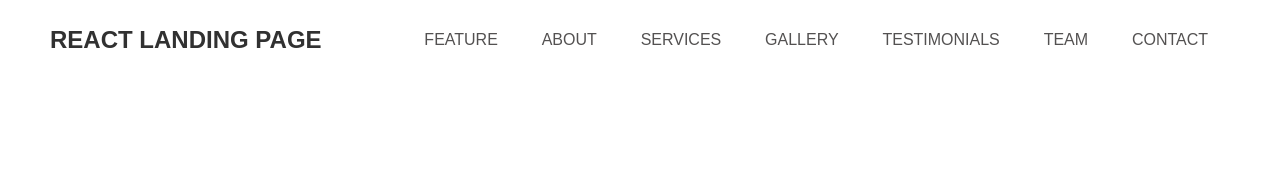
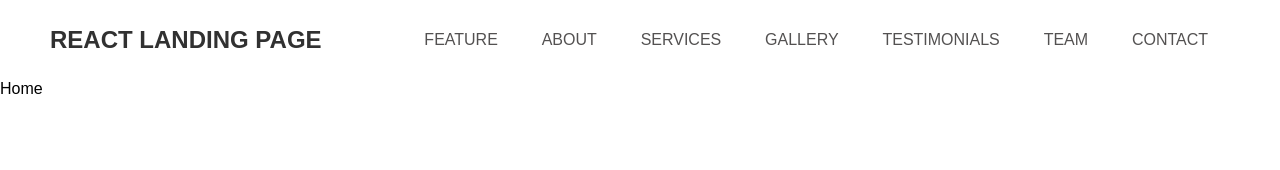
Before and after one commit to waqas-codes/landing-page, a React (Vite) app: page / in a window 1280 px wide. Shown: the top 170 px of the page. Built offline with nearby package versions, Linux system fonts and the light colour scheme.

Commit message:
Home component is creacted for making

```diff
--- a/src/App.jsx
+++ b/src/App.jsx
@@ -1,9 +1,11 @@
 import React from 'react'
 import Navbar from './components/Navbar'
+import Home from './components/Home'
 const App = () => {
   return (
     <div>
       <Navbar />
+      <Home />
     </div>
   )
 }
--- /dev/null
+++ b/src/components/Home.jsx
@@ -0,0 +1,9 @@
+import React from 'react'
+
+const Home = () => {
+  return (
+    <div>Home</div>
+  )
+}
+
+export default Home
```
Also changed, not shown: src/assets/about.jpg (added), src/assets/intro-bg.jpg (added).
